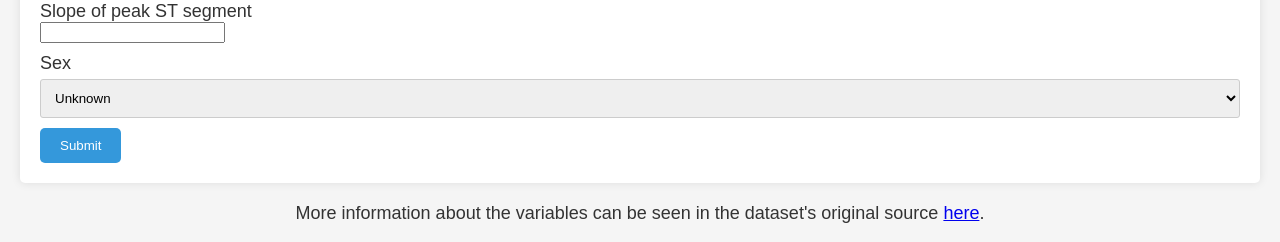
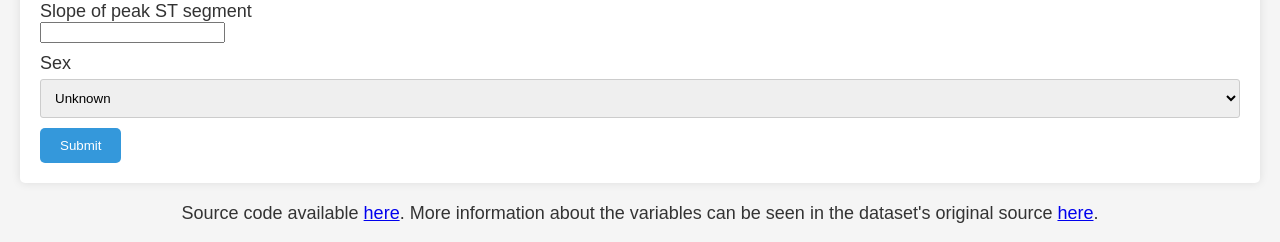
Before and after one commit to leo-cb/HeartDiseasePrediction_WebApp, a Flask app: page / in a window 1280 px wide. Shown: the part 598-840 px from the top of the page. Run offline with Flask 3, Linux system fonts and the light colour scheme; parts of the project's set-up code (start-up, migrations or seed data) failed here and were passed over; some libraries are stand-ins or nearby versions.

Commit message:
updated ci workflow; added repo url to index.html

```diff
--- a/app/templates/index.html
+++ b/app/templates/index.html
@@ -118,7 +118,7 @@
         <input type="submit" value="Submit">
     </form>
 
-    <p>More information about the variables can be seen in the dataset's original source <a href="https://archive.ics.uci.edu/dataset/45/heart+disease">here</a>.</p>
+    <p>Source code available <a href="https://github.com/leo-cb/HeartDiseasePrediction_WebApp">here</a>. More information about the variables can be seen in the dataset's original source <a href="https://archive.ics.uci.edu/dataset/45/heart+disease">here</a>.</p>
 
     {% if prediction_result %}
     <h2>Prediction Result</h2>
```
Also changed, not shown: .github/workflows/python-webapp.yml.
